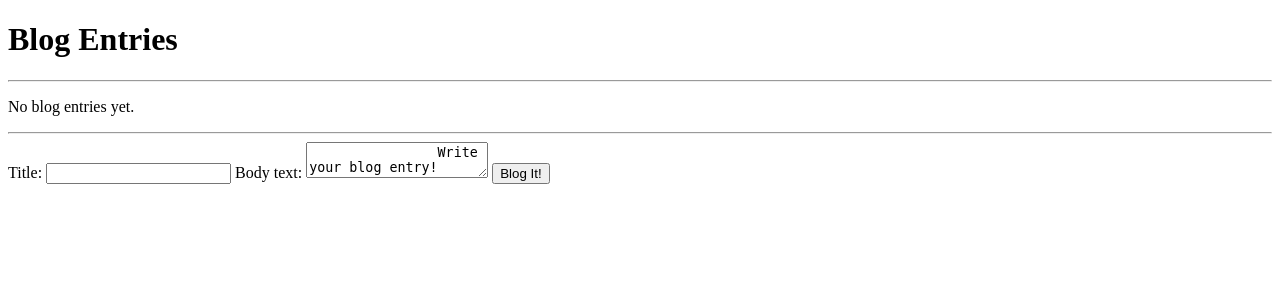
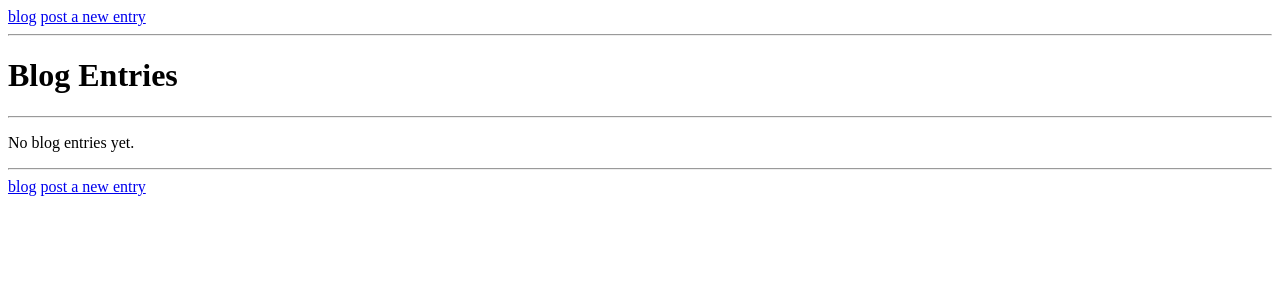
Before and after one commit to orphanedcouplet/build-a-blog, a Flask app: page /blog in a window 1280 px wide. Shown: the top 300 px of the page. Run offline with Flask 2, Linux system fonts and the light colour scheme; data that the repository does not hold is empty.

Commit message:
separate page for new posts - i'm very excited

```diff
--- a/main.py
+++ b/main.py
@@ -1,5 +1,6 @@
 from flask import Flask, request, redirect, render_template
 from flask_sqlalchemy import SQLAlchemy
+from sqlalchemy import desc
 
 app = Flask(__name__)
 app.config["DEBUG"] = True
@@ -20,23 +21,53 @@ class Blog(db.Model):
 
 @app.route("/blog", methods=["POST", "GET"])
 def index():
-    # TODO make it post the thing you enter
-    if request.method == "POST":
-        entry_title = request.form["title"]
-        entry_body = request.form["body"]
-        new_entry = Blog(entry_title, entry_body)
-        db.session.add(new_entry)
-        db.session.commit()
 
-    entries = Blog.query.all()
+    entries = Blog.query.order_by(desc(Blog.id)).all()
 
-    # TODO make error messages for if blog title or blog body is empty
-    # hint: look at user-signup
     return render_template("blog.html", title="The Blog", entries=entries)
 
 @app.route("/newpost", methods=["POST", "GET"])
 def new_post():
-    return redirect("/blog")
+    # TODO make error messages for if blog title or blog body is empty
+    # hint: look at user-signup
+
+    if request.method == "POST":
+        entry_title = request.form["title"]
+        entry_title_error = ""
+        entry_body = request.form["body"]
+        entry_body_error = ""
+
+        # validate title
+        if not entry_title:
+            entry_title_error = "Your post must have a title!"
+
+        # validate body
+        if not entry_body:
+            entry_body_error = "Your post must have text!"
+
+        if not entry_title_error and not entry_body_error:
+        # TODO make it post the thing you entered
+            new_entry = Blog(entry_title, entry_body)
+            db.session.add(new_entry)
+            db.session.commit()
+            return redirect("/blog")
+        else:
+            return render_template(
+            "newpost.html",
+            entry_title_error=entry_title_error,
+            entry_body_error=entry_body_error
+            )
+
+
+    return render_template("newpost.html")
+
+    #TODO fix the following bug:
+    # "return redirect('/blog')" >> can't see form to enter a new entry
+    # "return render_template('newpost.html')" >> doesn't redirect to /blog after posting entry
+    # probably needs a conditional?
+
+
+
 
 if __name__ == "__main__":
     app.run()
--- a/templates/base.html
+++ b/templates/base.html
@@ -2,11 +2,29 @@
 <html>
     <head>
         <title>{{title}}</title>
+        <style>
+            .error {
+                color: red;
+            }
+        </style>
     </head>
     <body>
+        <header>
+            <nav>
+                <a href="/blog">blog</a>
+                <a href="/newpost">post a new entry</a>
+            </nav>
+        </header>
+        <hr />
 
         {% block content %}
         {% endblock %}
 
+        <footer>
+            <nav>
+                <a href="/blog">blog</a>
+                <a href="/newpost">post a new entry</a>
+            </nav>
+        </footer>
     </body>
 </html>
--- a/templates/blog.html
+++ b/templates/blog.html
@@ -19,19 +19,5 @@
 
     {% endif %}
 
-    <form method="post">
-        <label>
-            Title:
-            <input type="text" name="title" />
-        </label>
-        <label>
-            Body text:
-            <textarea name="body">
-                Write your blog entry!
-            </textarea>
-        </label>
-        <input type="submit" value="Blog It!" />
-    </form>
-
 
 {% endblock %}
```
Also changed, not shown: templates/newpost.html (added, +21 -0 lines).
